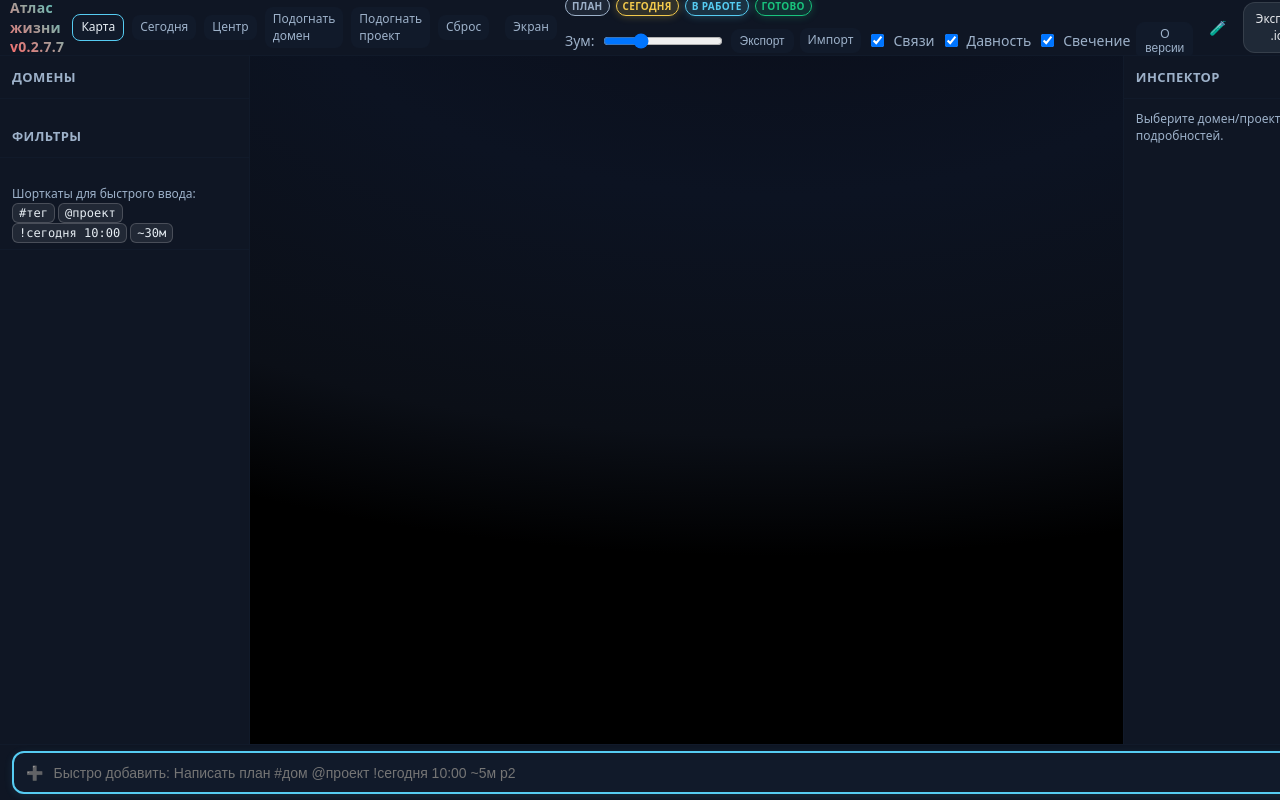
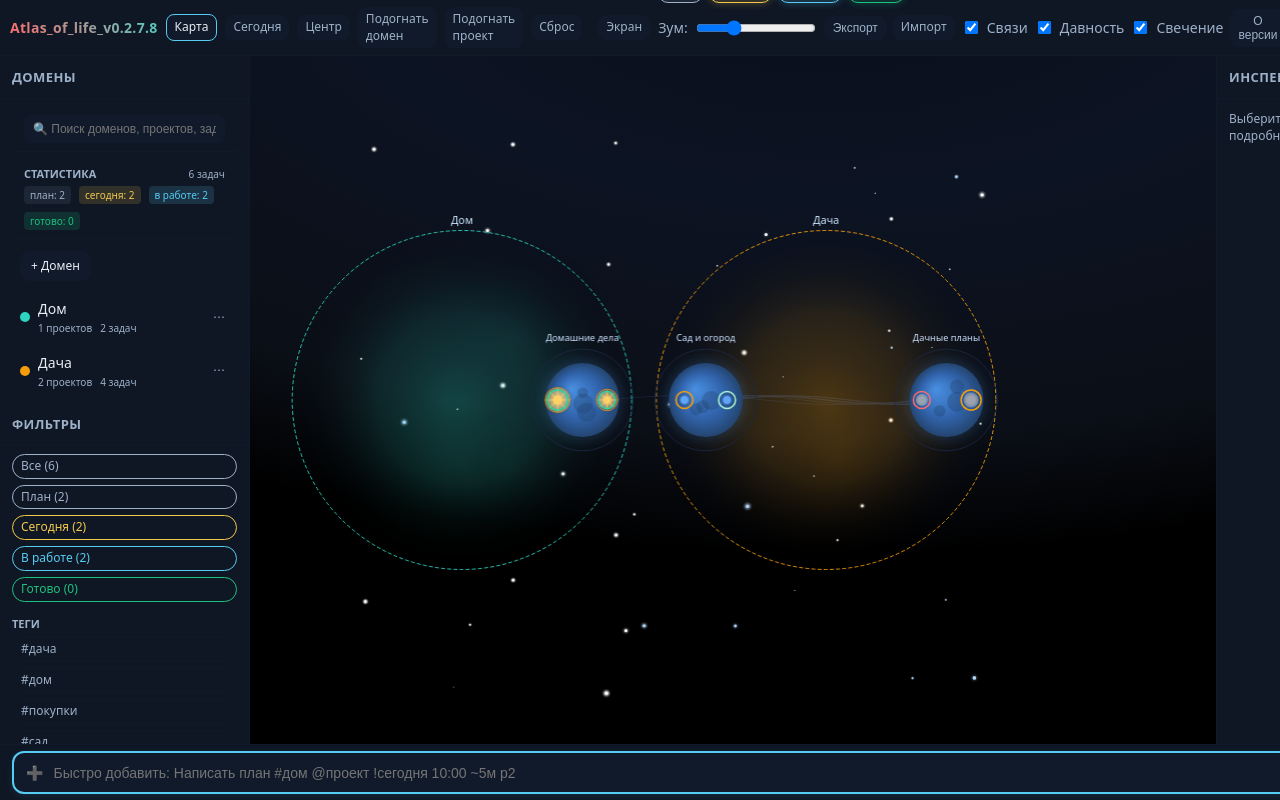
Before and after one commit to DREDGV/atlas-of-life, a plain HTML site: page index.html in a window 1280 px wide. Drawn offline with Linux system fonts and the light colour scheme.

Commit message:
fix: исправлены критические ошибки JavaScript v0.2.7.8

```diff
--- a/index.html
+++ b/index.html
@@ -9,13 +9,13 @@
   <meta name="cache-control" content="max-age=0" />
   <meta name="expires" content="0" />
   <meta name="pragma" content="no-cache" />
-    <title>Атлас жизни v0.2.7.7</title>
-  <link rel="stylesheet" href="styles.css?v=0.2.7.7&t=1757432266" />
+    <title>Атлас жизни v0.2.7.8</title>
+  <link rel="stylesheet" href="styles.css?v=0.2.7.8&t=1757432266" />
 </head>
 <body>
 <div class="app">
   <header>
-    <div class="brand">Атлас жизни v0.2.7.7</div>
+    <div class="brand">Атлас жизни v0.2.7.8</div>
     <div class="chip active" data-view="map">Карта</div>
     <div class="chip" data-view="today">Сегодня</div>
     <div class="chip" id="btnCenter" title="Центр (C)">Центр</div>
@@ -94,7 +94,7 @@
 <!-- toast area -->
 <div id="toast" class="toast"></div>
 
-<script type="module" src="./js/app.js?v=0.2.7.7&t=1757432266"></script>
+<script type="module" src="./js/app.js?v=0.2.7.8&t=1757432266"></script>
 <!-- Experiments system -->
 <script src="addons/_experiments.js"></script>
 <script src="addons/experiments/exp-2025-09-07-pulse-active-domain.js"></script>
--- a/js/app.js
+++ b/js/app.js
@@ -38,7 +38,7 @@ window.I18N = I18N;
 try { window.state = state; } catch (_) {}
 
 // App version (SemVer-like label used in UI)
-let APP_VERSION = "Atlas_of_life_v0.2.7.7";
+let APP_VERSION = "Atlas_of_life_v0.2.7.8";
 
 // ephemeral UI state
 const ui = {
@@ -143,17 +143,17 @@ function renderSidebar() {
   </div>`;
 
   // Statistics section
-  const stats = calculateStats();
+  const sidebarStats = calculateStats();
   html += `<div class="stats-section" style="padding:8px 12px;border-bottom:1px solid var(--panel-2)">
     <div style="display:flex;justify-content:space-between;align-items:center;margin-bottom:4px">
       <span style="font-size:11px;color:var(--muted);font-weight:600">СТАТИСТИКА</span>
-      <span style="font-size:10px;color:var(--muted)">${stats.totalTasks} задач</span>
+      <span style="font-size:10px;color:var(--muted)">${sidebarStats.totalTasks} задач</span>
     </div>
     <div style="display:flex;gap:8px;flex-wrap:wrap">
-      <div class="stat-pill" style="background:rgba(157,177,201,0.1);color:var(--muted);padding:2px 6px;border-radius:4px;font-size:10px">план: ${stats.backlog}</div>
-      <div class="stat-pill" style="background:rgba(242,201,76,0.15);color:var(--warn);padding:2px 6px;border-radius:4px;font-size:10px">сегодня: ${stats.today}</div>
-      <div class="stat-pill" style="background:rgba(86,204,242,0.15);color:var(--accent);padding:2px 6px;border-radius:4px;font-size:10px">в работе: ${stats.doing}</div>
-      <div class="stat-pill" style="background:rgba(25,195,125,0.15);color:var(--ok);padding:2px 6px;border-radius:4px;font-size:10px">готово: ${stats.done}</div>
+      <div class="stat-pill" style="background:rgba(157,177,201,0.1);color:var(--muted);padding:2px 6px;border-radius:4px;font-size:10px">план: ${sidebarStats.backlog}</div>
+      <div class="stat-pill" style="background:rgba(242,201,76,0.15);color:var(--warn);padding:2px 6px;border-radius:4px;font-size:10px">сегодня: ${sidebarStats.today}</div>
+      <div class="stat-pill" style="background:rgba(86,204,242,0.15);color:var(--accent);padding:2px 6px;border-radius:4px;font-size:10px">в работе: ${sidebarStats.doing}</div>
+      <div class="stat-pill" style="background:rgba(25,195,125,0.15);color:var(--ok);padding:2px 6px;border-radius:4px;font-size:10px">готово: ${sidebarStats.done}</div>
     </div>
   </div>`;
 
@@ -279,8 +279,8 @@ function renderSidebar() {
       ui.newDomDraft = "";
       saveState();
       renderSidebar();
-      layoutMap();
-      drawMap();
+      if (window.layoutMap) window.layoutMap();
+      if (window.drawMap) window.drawMap();
       fitActiveDomain();
     }
     $("#newDomSave").onclick = () => createDomain();
@@ -368,8 +368,8 @@ function renderSidebar() {
       state.activeDomain = id;
       try { state.activeDomains = []; } catch(_){}
       renderSidebar();
-      layoutMap();
-      drawMap();
+      if (window.layoutMap) window.layoutMap();
+      if (window.drawMap) window.drawMap();
       fitActiveDomain();
     };
     el.ondblclick = () => {
@@ -390,13 +390,13 @@ function renderSidebar() {
   });
 
   // Status filters
-  const stats = calculateStats();
+  const filterStats = calculateStats();
   const statusFilters = [
-    { key: 'all', label: 'Все', count: stats.totalTasks, color: 'var(--muted)' },
-    { key: 'backlog', label: 'План', count: stats.backlog, color: 'var(--muted)' },
-    { key: 'today', label: 'Сегодня', count: stats.today, color: 'var(--warn)' },
-    { key: 'doing', label: 'В работе', count: stats.doing, color: 'var(--accent)' },
-    { key: 'done', label: 'Готово', count: stats.done, color: 'var(--ok)' }
+    { key: 'all', label: 'Все', count: filterStats.totalTasks, color: 'var(--muted)' },
+    { key: 'backlog', label: 'План', count: filterStats.backlog, color: 'var(--muted)' },
+    { key: 'today', label: 'Сегодня', count: filterStats.today, color: 'var(--warn)' },
+    { key: 'doing', label: 'В работе', count: filterStats.doing, color: 'var(--accent)' },
+    { key: 'done', label: 'Готово', count: filterStats.done, color: 'var(--ok)' }
   ];
 
   const statusWrap = document.getElementById("tagsList");
@@ -414,8 +414,8 @@ function renderSidebar() {
       const val = el.dataset.status === 'all' ? null : el.dataset.status;
       state.filterStatus = val;
       renderSidebar();
-      layoutMap();
-      drawMap();
+      if (window.layoutMap) window.layoutMap();
+      if (window.drawMap) window.drawMap();
     };
   });
 
@@ -441,6 +441,7 @@ function renderSidebar() {
   }
 
   // Tag handlers
+  if (allTags.length > 0) {
     statusWrap.querySelectorAll(".tag[data-tag]").forEach((el) => {
       el.onclick = () => {
         const val = el.dataset.tag || null;
@@ -450,6 +451,7 @@ function renderSidebar() {
         drawMap();
       };
     });
+  }
 
   // Search functionality
   const searchInput = document.getElementById("sidebarSearch");
@@ -483,8 +485,8 @@ function renderSidebar() {
       // Update filter to show only matching items
       state.searchQuery = query;
       renderSidebar();
-      layoutMap();
-      drawMap();
+      if (window.layoutMap) window.layoutMap();
+      if (window.drawMap) window.drawMap();
     });
 
     // Clear search on Escape
@@ -1052,8 +1054,8 @@ function setupHeader() {
     try {
       await importJson(e.target.files[0]);
       renderSidebar();
-      layoutMap();
-      drawMap();
+      if (window.layoutMap) window.layoutMap();
+      if (window.drawMap) window.drawMap();
       renderToday();
     } catch (err) {
       alert(I18N.errors.import + err.message);
--- a/js/view_map.js
+++ b/js/view_map.js
@@ -737,7 +737,7 @@ export function drawMap() {
       drawPlanet(ctx, n.x, n.y, n.r, n.color, 'nebula');
 
       // Search highlight
-      if (state.searchResults && state.searchResults.domains.includes(n.id)) {
+      if (state.searchResults && state.searchResults.domains && state.searchResults.domains.includes(n.id)) {
         ctx.beginPath();
         ctx.strokeStyle = "#ffd700";
         ctx.lineWidth = 2 * DPR;
@@ -780,7 +780,7 @@ export function drawMap() {
       drawPlanet(ctx, n.x, n.y, n.r, "#7b68ee", 'planet');
 
       // Search highlight
-      if (state.searchResults && state.searchResults.projects.includes(n.id)) {
+      if (state.searchResults && state.searchResults.projects && state.searchResults.projects.includes(n.id)) {
         ctx.beginPath();
         ctx.strokeStyle = "#ffd700";
         ctx.lineWidth = 2 * DPR;
@@ -863,7 +863,7 @@ export function drawMap() {
       drawTaskStar(ctx, n.x, n.y, n.r, baseColor, n.status);
 
       // Search highlight
-      if (state.searchResults && state.searchResults.tasks.includes(n.id)) {
+      if (state.searchResults && state.searchResults.tasks && state.searchResults.tasks.includes(n.id)) {
         ctx.beginPath();
         ctx.strokeStyle = "#ffd700";
         ctx.lineWidth = 2 * DPR;
```
Also changed, not shown: CHANGELOG.md. Lines whose indentation alone changed are shown as unchanged.
